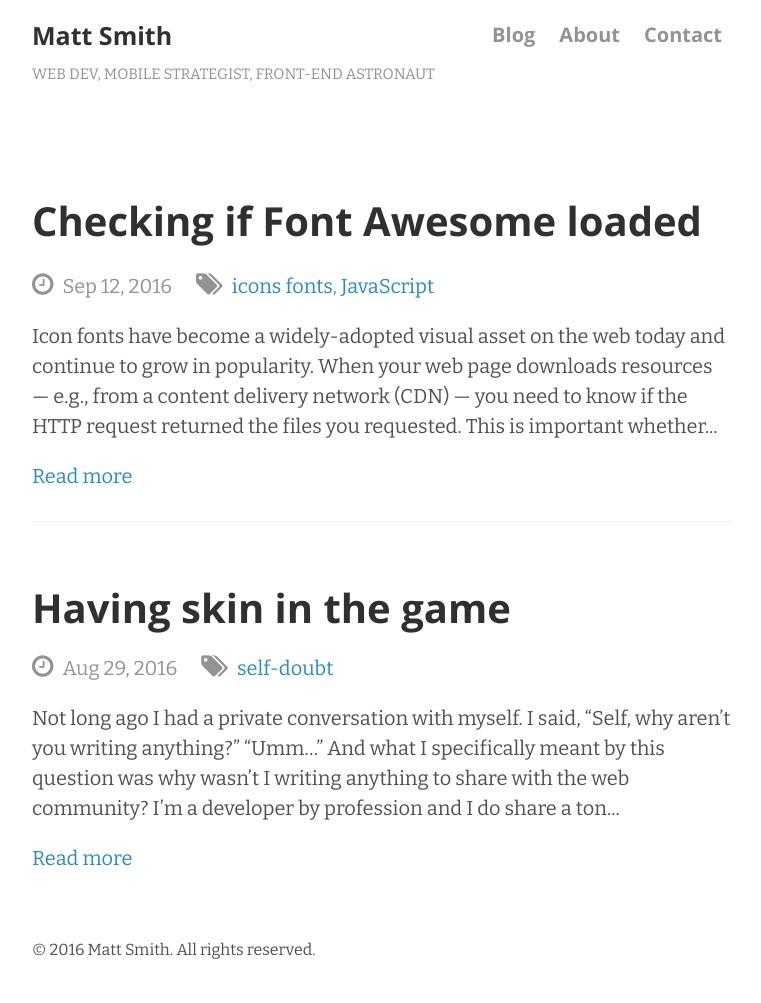
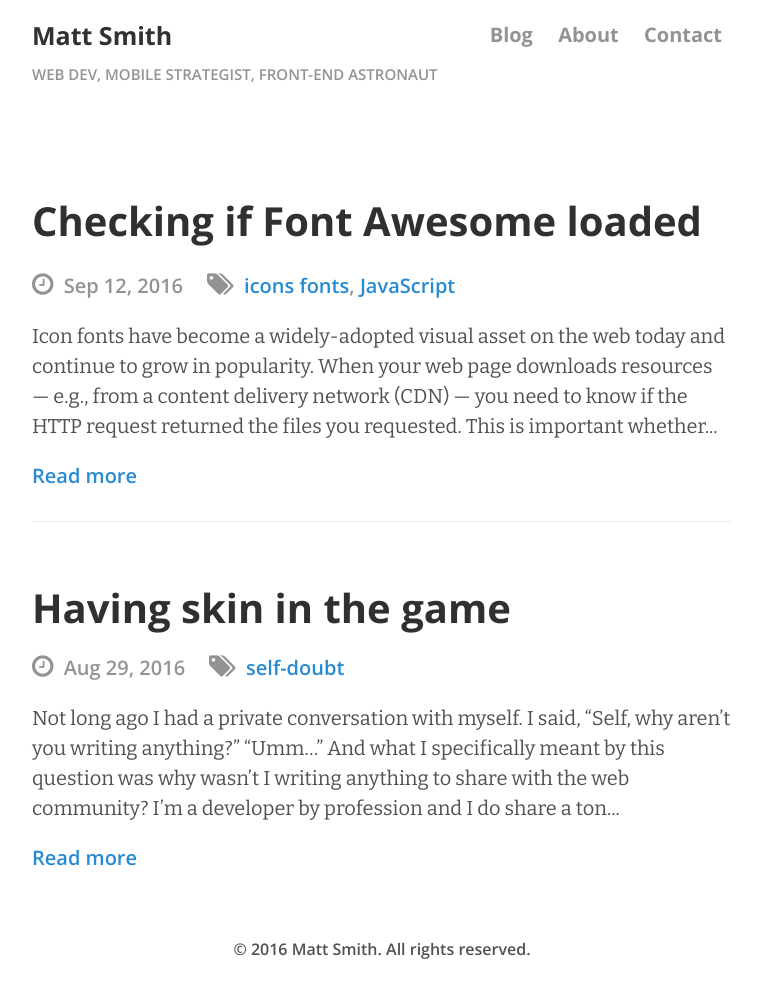
Before and after one commit to AllThingsSmitty/allthingssmitty.github.io, a Jekyll site: the page built from index.html, in a window 1280 px wide. Shown: the whole page, without its empty margins (258-1019 px from the left). Built offline with Jekyll 4.4.1, drawn with Linux system fonts in a browser that asks for light colours; nearby versions of some CDN libraries; the list of posts is cut into pages by our own code; comment, search, counter and statistics services are not loaded.

Commit message:
Updated format of secondary font 🐊

```diff
--- a/_sass/_layout.scss
+++ b/_sass/_layout.scss
@@ -11,7 +11,10 @@
 }
 
 footer {
+  font-family: $secondary-font-family;
+  font-weight: 600;
   margin-bottom: 2rem;
+  text-align: center;
 
   a:hover {
     color: $link-color;
--- a/_sass/_masthead.scss
+++ b/_sass/_masthead.scss
@@ -3,6 +3,7 @@
 // Super small header above the content for site name and short description.
 
 .masthead {
+  font-family: $secondary-font-family;
   margin-bottom: 5rem;
   padding-bottom: .5rem;
   padding-top: 1rem;
@@ -26,7 +27,6 @@
 
       li {
         display: inline-block;
-        font-family: $header-font-family;
         font-weight: 700;
         list-style: none;
         margin: 0 .5em;
@@ -38,7 +38,7 @@
     color: $gray-3;
     display: block;
     font-size: 75%;
-    font-weight: 400;
+    font-weight: 600;
     margin-top: .5rem;
     text-transform: uppercase;
 
--- a/_sass/_posts.scss
+++ b/_sass/_posts.scss
@@ -36,10 +36,20 @@
 .post-tags {
   color: $gray-3;
   display: inline-block;
+  font-family: $secondary-font-family;
+  font-weight: 600;
   margin: 0 1rem 1rem 0;
 
   time {
     margin-left: .25em;
+  }
+}
+
+.more {
+
+  a {
+    font-family: $secondary-font-family;
+    font-weight: 600;
   }
 }
 
--- a/_sass/_type.scss
+++ b/_sass/_type.scss
@@ -4,7 +4,7 @@
 
 h1, h2, h3, h4, h5, h6 {
   color: #313131;
-  font-family: $header-font-family;
+  font-family: $secondary-font-family;
   font-weight: 700;
   line-height: 1.25;
   margin-bottom: 1rem;
--- a/_sass/_variables.scss
+++ b/_sass/_variables.scss
@@ -20,7 +20,7 @@ $root-line-height: 1.5;
 
 $body-color: #515151;
 $body-bg: #fff;
-$header-font-family: "Open Sans", sans-serif;
+$secondary-font-family: "Open Sans", sans-serif;
 $link-color: $blue;
 
 $border-color: #e5e5e5;
--- a/index.html
+++ b/index.html
@@ -29,7 +29,9 @@ title: Home
 
     <p>{{ post.content | strip_html | truncatewords:50 }}</p>
 
-    <p><a href="{{ post.url }}">Read more</a></p>
+    <div class="more">
+      <a href="{{ post.url }}">Read more</a>
+    </div>
 
     {% if forloop.last == false %}<hr>{% endif %}
   </article>
```
